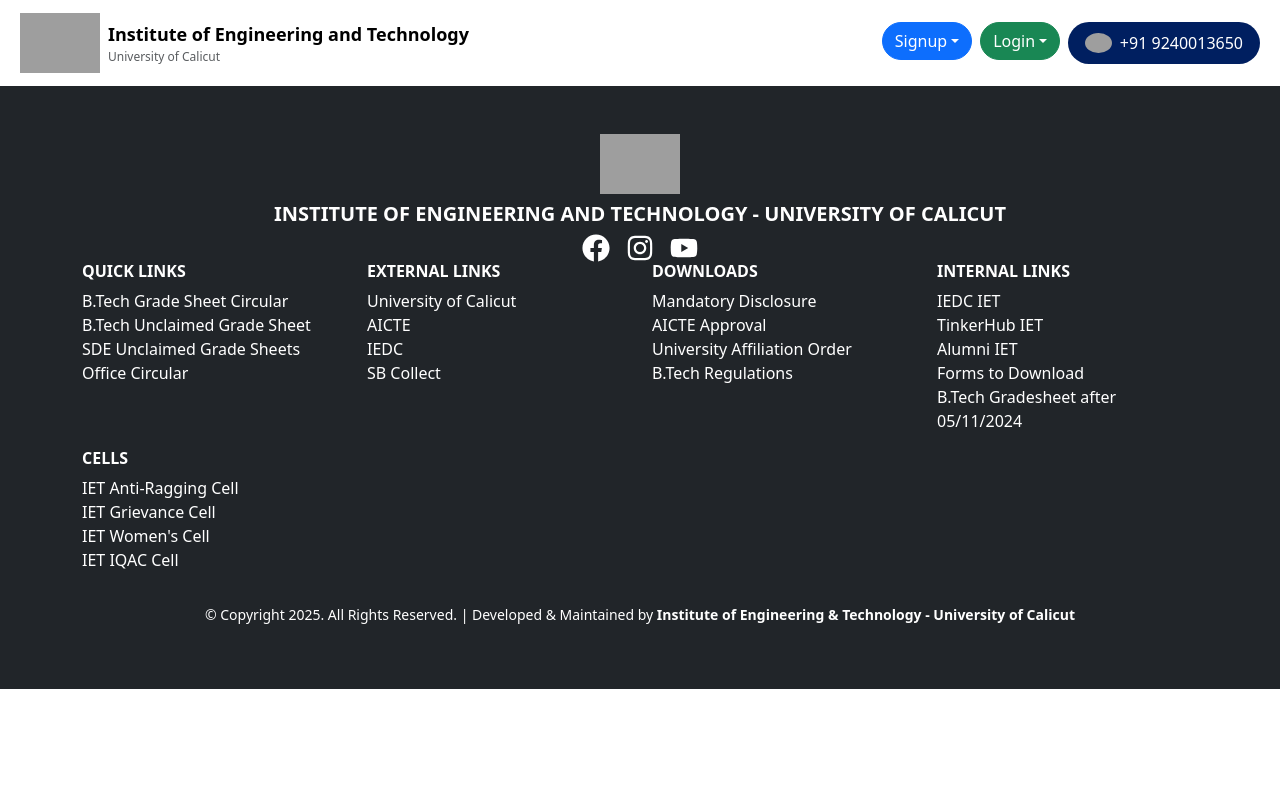
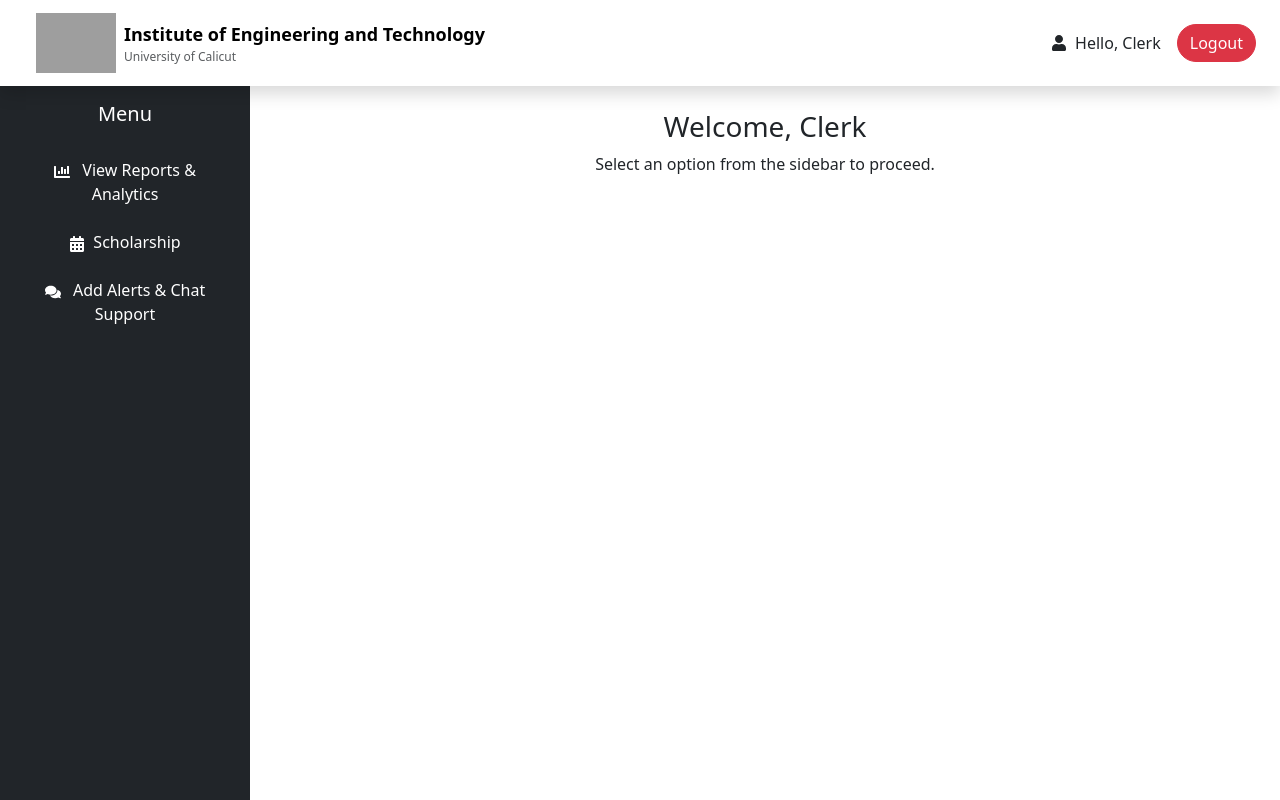
Before and after one commit to HanaNasrin/Entrolix, a React (Create React App) app: page /clerkdashboard in a window 1280 px wide. Built offline with nearby package versions, Linux system fonts and the light colour scheme; grey boxes are pictures that could not be loaded.

Commit message:
clerk,path

```diff
--- a/src/App.js
+++ b/src/App.js
@@ -1,5 +1,5 @@
 import './App.css';
-import {BrowserRouter,Routes,Route} from 'react-router-dom';
+import {BrowserRouter,Routes,Route, useLocation} from 'react-router-dom';
 import Home from './pages/Home';
 import Navbar from './Components/Navbar';
 import Footer from './Components/Footer';
@@ -10,28 +10,49 @@
 import HodSignup from './Auth/HodSignup';
 import ClerkSignup from './Auth/ClerkSignup';
 import AdminDashboard from './Admin/AdminDashbord';
+import ClerkDashboard from './Clerk/ClerkDashboard';
 import SubAdminSignup from './Auth/SubAdminSignup';
 // import "bootstrap-icons/font/bootstrap-icons.css";
 
 function App() {
   return (
     <div className="App">
-      <Navbar/>
+      {/* <Navbar/> */}
         <BrowserRouter>
-          <Routes>
+         <Layout/>
+        </BrowserRouter>
+      {/* <Footer/> */}
+    </div>
+  );
+}
+
+
+const Layout=()=>{
+  const location= useLocation();
+  const ShouldHideNavbar =['/clerkdashboard']
+  const hideNavbar= ShouldHideNavbar.includes(location.pathname)
+  return(
+    <div>
+
+
+   {!hideNavbar && <Navbar/>}
+      <div>
+      <Routes>
               <Route path='/' element={<Home/>} />
               <Route path='/login' element={<Login/>}/>
               <Route path='/usersignup' element={<UserSignUp/>}/>
               <Route path='/adminlogin' element={<AdminLogin/>}/>
               <Route path='/hodsignup' element={<HodSignup/>}/>
-              <Route path='/admindashboard' element={<AdminDashboard/>}/>
+              <Route path='/clerkdashboard' element={<ClerkDashboard/>}/>
               <Route path='/clerksignup' element={<ClerkSignup/>}/>
               <Route path='/subadminsignup' element={<SubAdminSignup/>}/>
 
           </Routes>
-        </BrowserRouter>
-      <Footer/>
+      </div>
+
     </div>
-  );
+  )
 }
+
+
 export default App;
--- /dev/null
+++ b/src/Clerk/ClerkDashboard.jsx
@@ -0,0 +1,95 @@
+import React, { useState } from "react";
+import "bootstrap/dist/css/bootstrap.min.css";
+import { FaChartBar, FaCalendarAlt, FaComments, FaUser } from "react-icons/fa";
+
+const ClerkDashboard = () => {
+  const [isLoggedIn, setIsLoggedIn] = useState(true); // Change this based on authentication status
+
+  const handleLogout = () => {
+    setIsLoggedIn(false);
+    // Add actual logout logic here
+  };
+
+  return (
+    <div className="vh-100 d-flex flex-column">
+      {/* Full-width Navbar */}
+      <nav className="navbar navbar-expand-lg navbar-light bg-white  shadow px-4">
+        <div className="container-fluid">
+          {/* Logo & Institute Info */}
+          <a className="navbar-brand d-flex align-items-center" href="#">
+            <img
+              src="https://s3.ap-south-1.amazonaws.com/gotouniv/uploads/577/logo/logo_170X115.png"
+              alt="Logo"
+              className="me-2 img-fluid"
+              style={{ height: "60px" }}
+            />
+            <div className="d-flex flex-column">
+              <span className="fw-bold text-nowrap" style={{ fontSize: "18px" }}>
+                Institute of Engineering and Technology
+              </span>
+              <span className="text-muted text-start" style={{ fontSize: "12px" }}>
+                University of Calicut
+              </span>
+            </div>
+          </a>
+        </div>
+        <div className="ms-auto d-flex align-items-center">
+          {isLoggedIn ? (
+            <div className="d-flex align-items-center">
+              <FaUser className="me-2" />
+              <span className="me-3" style={{ whiteSpace: "nowrap" }}>Hello, Clerk</span>
+              <button className="btn btn-danger rounded-pill" onClick={handleLogout}>
+                Logout
+              </button>
+            </div>
+          ) : (
+            <>
+            <div className="d-flex align-items-center gap-2">
+              <a href="#" className="btn btn-outline-primary rounded-pill ">
+                Login
+              </a>
+              <a href="#" className="btn btn-outline-success rounded-pill me-2">
+                Sign Up
+              </a>
+              </div>
+            </>
+          )}
+        </div>
+      </nav>
+
+      {/* Dashboard Section (Sidebar + Main Content) */}
+      <div className="d-flex flex-grow-1">
+        {/* Sidebar */}
+        <div className="bg-dark text-white p-3" style={{ width: "250px" }}>
+          <h5 className="text-center mb-4">Menu</h5>
+          <ul className="nav flex-column">
+            <li className="nav-item mb-2">
+              <a href="#" className="nav-link text-white">
+                <FaChartBar className="me-2" /> View Reports & Analytics
+              </a>
+            </li>
+            <li className="nav-item mb-2">
+              <a href="#" className="nav-link text-white">
+                <FaCalendarAlt className="me-2" />Scholarship
+              </a>
+            </li>
+            <li className="nav-item mb-2">
+                <a href="/AddAlertsChats" className="nav-link text-white">
+                    <FaComments className="me-2" /> Add Alerts & Chat Support
+                </a>
+            </li>
+
+          </ul>
+        </div>
+
+        {/* Main Content */}
+        <div className="flex-grow-1 p-4">
+          <h3>Welcome, Clerk</h3>
+          <p>Select an option from the sidebar to proceed.</p>
+        </div>
+      </div>
+    </div>
+  );
+};
+
+export default ClerkDashboard;
--- a/src/pages/Home.jsx
+++ b/src/pages/Home.jsx
@@ -2,6 +2,7 @@
 import React from "react";
 import "bootstrap/dist/css/bootstrap.min.css";
 import './Home.css';
+import Navbar from "../Components/Navbar";
 
 const Home = () => {
   const programs = [
@@ -16,6 +17,7 @@
   return (
     <div>
       <main >
+        {/* <Navbar/> */}
         {/* Main Image */}
         <div className="mb-4 text-center">
           <img
```
Also changed, not shown: src/Clerk/AddAlertsChats.jsx (added, +107 -0 lines).
